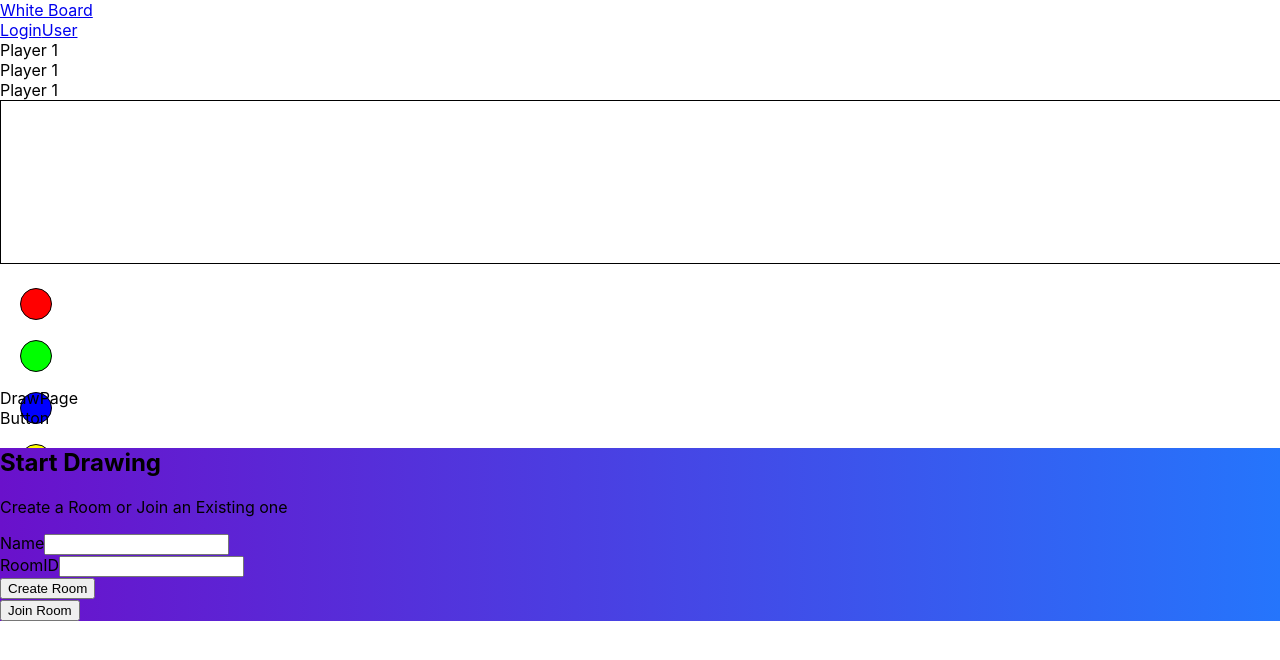
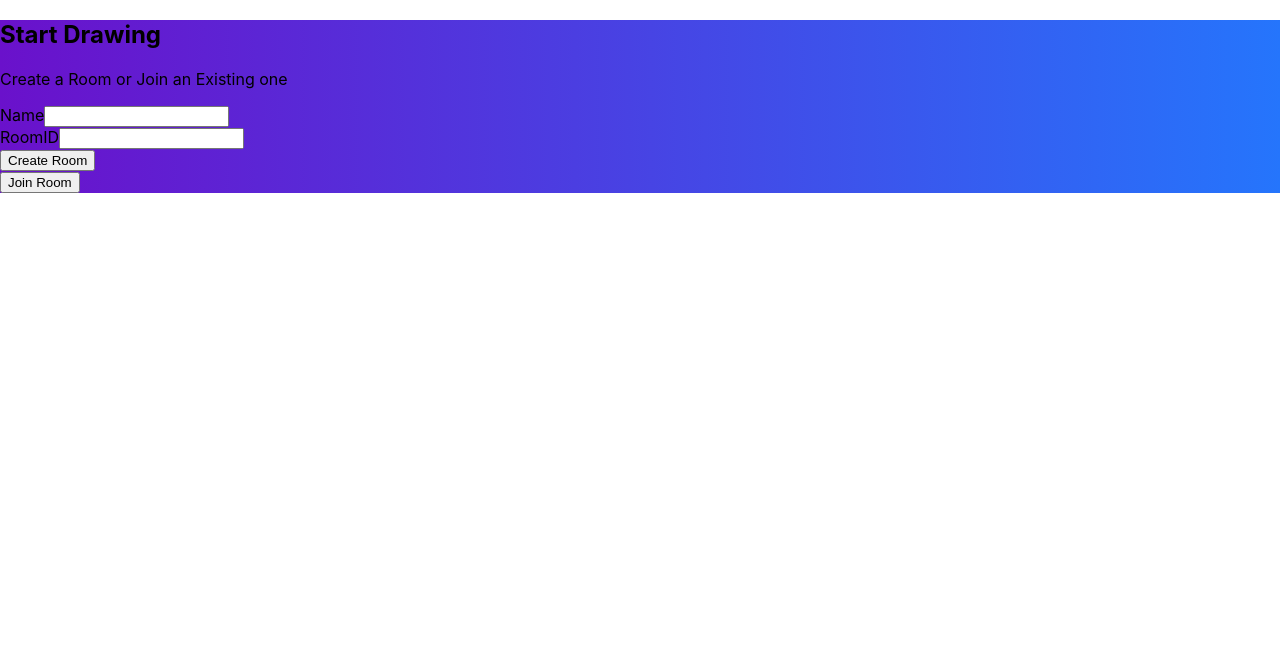
Before and after one commit to Yash8745/white-board, a React (Create React App) app in the folder frontend/: page /login in a window 1280 px wide. Shown: the top 660 px of the page. Built offline with nearby package versions, Linux system fonts and the light colour scheme; the HTML template or start-up script is replaced by a standard one.

Commit message:
Added Routing now can open both pages on different links

```diff
--- a/frontend/package.json
+++ b/frontend/package.json
@@ -11,6 +11,7 @@
     "react": "^18.2.0",
     "react-bootstrap": "^2.8.0",
     "react-dom": "^18.2.0",
+    "react-router-dom": "^6.16.0",
     "react-scripts": "5.0.1",
     "web-vitals": "^2.1.4"
   },
--- a/frontend/src/App.js
+++ b/frontend/src/App.js
@@ -1,11 +1,14 @@
 import './App.css';
 import { DrawPage } from './modules/draw/pages/DrawPage';
 import { LoginPage } from './modules/login/pages/LoginPage';
+import Root from './routes/Root';
 
 function App() {
   return (<>
-    <DrawPage/>
-    <LoginPage/></>
+    <Root/>
+    {/* <DrawPage/>
+    <LoginPage/> */}
+    </>
   );
 }
 
--- a/frontend/src/index.js
+++ b/frontend/src/index.js
@@ -3,12 +3,16 @@ import ReactDOM from 'react-dom/client';
 import './index.css';
 import App from './App';
 import reportWebVitals from './reportWebVitals';
+import { BrowserRouter } from 'react-router-dom';
 
 const root = ReactDOM.createRoot(document.getElementById('root'));
 root.render(
+  <BrowserRouter>
   <React.StrictMode>
     <App />
   </React.StrictMode>
+  </BrowserRouter>
+
 );
 
 // If you want to start measuring performance in your app, pass a function
--- a/frontend/src/modules/login/components/LoginArea.jsx
+++ b/frontend/src/modules/login/components/LoginArea.jsx
@@ -1,6 +1,7 @@
-import React from 'react'
-import '../css/loginAreaCss.css'
-import {Row,Col} from 'react-bootstrap'
+import React from "react";
+import "../css/loginAreaCss.css";
+import { Row, Col } from "react-bootstrap";
+import { Link } from "react-router-dom";
 
 const LoginArea = () => {
   return (
@@ -8,42 +9,72 @@ const LoginArea = () => {
       <div class="container py-5 h-100">
         <div class="row d-flex justify-content-center align-items-center h-100">
           <div class="col-12 col-md-8 col-lg-6 col-xl-5">
-        <div class="card bg-dark text-white" style={{borderRadius: "1rem"}}>
+            <div
+              class="card bg-dark text-white"
+              style={{ borderRadius: "1rem" }}
+            >
               <div class="card-body p-5 text-center">
-
                 <div class="mb-md-5 mt-md-4 pb-5">
-
                   <h2 class="fw-bold mb-2 text-uppercase">Start Drawing</h2>
-              <p class="text-white-50 mb-5">Create a Room or Join an Existing one</p>
+                  <p class="text-white-50 mb-5">
+                    Create a Room or Join an Existing one
+                  </p>
 
                   <div class="form-outline form-white mb-4 ">
-                <label class="form-label" for="typeEmailX">Name</label>
-                <input type="text" id="UserName" class="form-control form-control-lg" />
+                    <label class="form-label" for="typeEmailX">
+                      Name
+                    </label>
+                    <input
+                      type="text"
+                      id="UserName"
+                      class="form-control form-control-lg"
+                    />
                   </div>
 
                   <div class="form-outline form-white mb-4">
-                <label class="form-label" for="typePasswordX">RoomID</label>
-                <input type="text" id="RoomNumber" class="form-control form-control-lg" />
+                    <label class="form-label" for="typePasswordX">
+                      RoomID
+                    </label>
+                    <input
+                      type="text"
+                      id="RoomNumber"
+                      class="form-control form-control-lg"
+                    />
                   </div>
 
-                <div className=''>
+                  <div className="">
                     <Row>
-                        <Col><button class="btn btn-outline-light btn-lg" type="submit">Create Room</button></Col>
-                        <Col><button class="btn btn-outline-light btn-lg" type="submit">Join Room</button></Col>
+                      <Col>
+                        <Link to="/">
+                          <button
+                            class="btn btn-outline-light btn-lg"
+                            type="submit"
+                          >
+                            Create Room
+                          </button>
+                        </Link>
+                      </Col>
+
+                      <Col>
+                        <Link to="/">
+                        <button
+                          class="btn btn-outline-light btn-lg"
+                          type="submit"
+                        >
+                          Join Room
+                        </button>
+                        </Link>
+                      </Col>
                     </Row>
-
                   </div>
-
-
                 </div>
-
               </div>
             </div>
           </div>
         </div>
       </div>
     </section>
-  )
-}
+  );
+};
 
-export default LoginArea
+export default LoginArea;
--- /dev/null
+++ b/frontend/src/routes/Root.jsx
@@ -0,0 +1,17 @@
+import React from 'react'
+import { Routes, Route } from 'react-router-dom'
+import { DrawPage } from '../modules/draw/pages/DrawPage'
+import { LoginPage } from '../modules/login/pages/LoginPage'
+
+const Root = () => {
+  return (
+
+    <Routes>
+        <Route path='/' element={<DrawPage/>}/>
+        <Route path='/login' element={<LoginPage/>}/>
+    </Routes>
+
+  )
+}
+
+export default Root
```
Also changed, not shown: 2 other files (tests, documents, lock files or other folders). Lines whose indentation alone changed are shown as unchanged.
